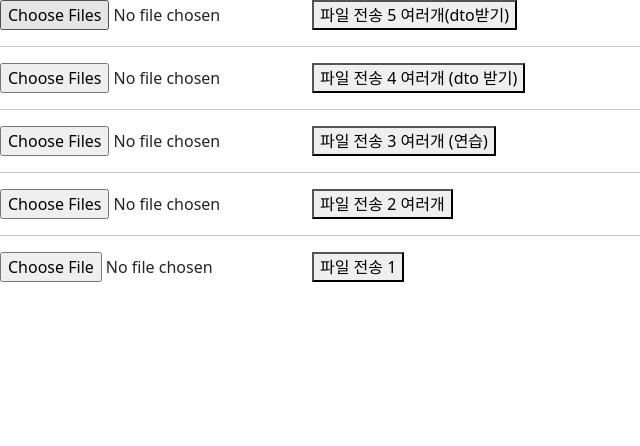
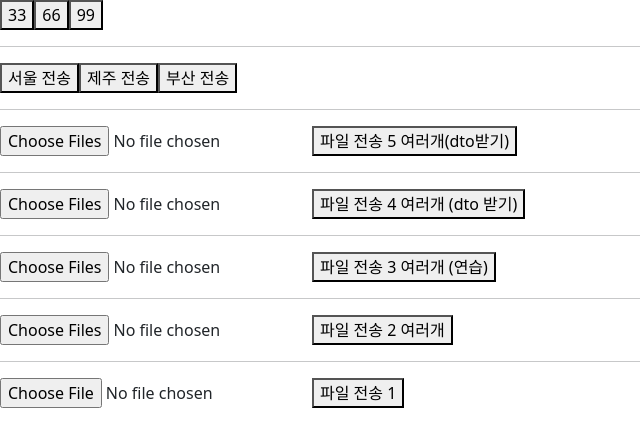
Before and after one commit to yumin359/react, a React (Vite) app: page / in a window 1280 px wide. Shown: the top 446 px of the page, without its empty margins (0-640 px from the left). Built offline with nearby package versions, Linux system fonts and the light colour scheme.

Commit message:
0708 path variable

```diff
--- a/src/App56.jsx
+++ b/src/App56.jsx
@@ -48,6 +48,52 @@ function App56(props) {
 
   return (
     <div>
+      <button
+        onClick={() => {
+          axios.get("/api/main31/sub7/33");
+        }}
+      >
+        33
+      </button>
+      <button
+        onClick={() => {
+          axios.get("/api/main31/sub7/66");
+        }}
+      >
+        66
+      </button>
+      <button
+        onClick={() => {
+          axios.get("/api/main31/sub7/99");
+        }}
+      >
+        99
+      </button>
+      <hr />
+      <button
+        onClick={() => {
+          axios.get("/api/main31/sub6/seoul");
+        }}
+      >
+        서울 전송
+      </button>
+      <button
+        onClick={() => {
+          axios.get("/api/main31/sub6/jeju");
+        }}
+      >
+        제주 전송
+      </button>
+      <button
+        onClick={() => {
+          axios.get("/api/main31/sub6/busan");
+        }}
+      >
+        부산 전송
+      </button>
+
+      <hr />
+
       <div>
         <input
           type="file"
```
